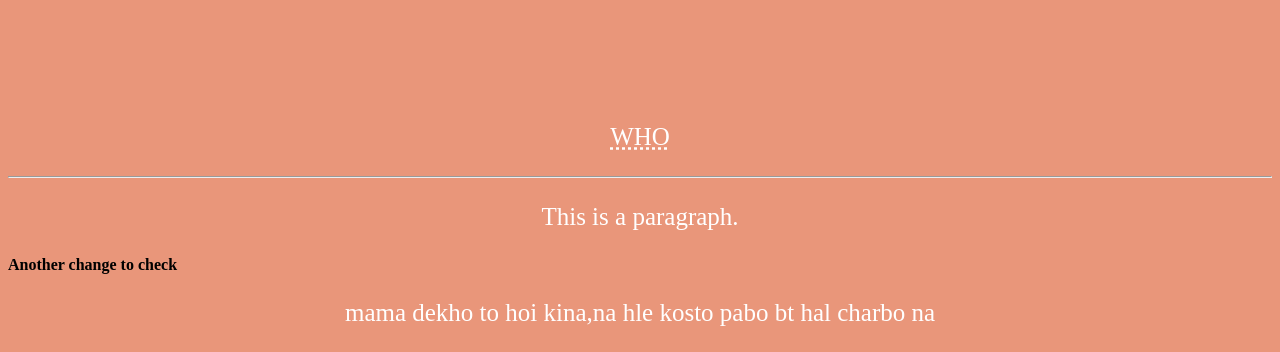
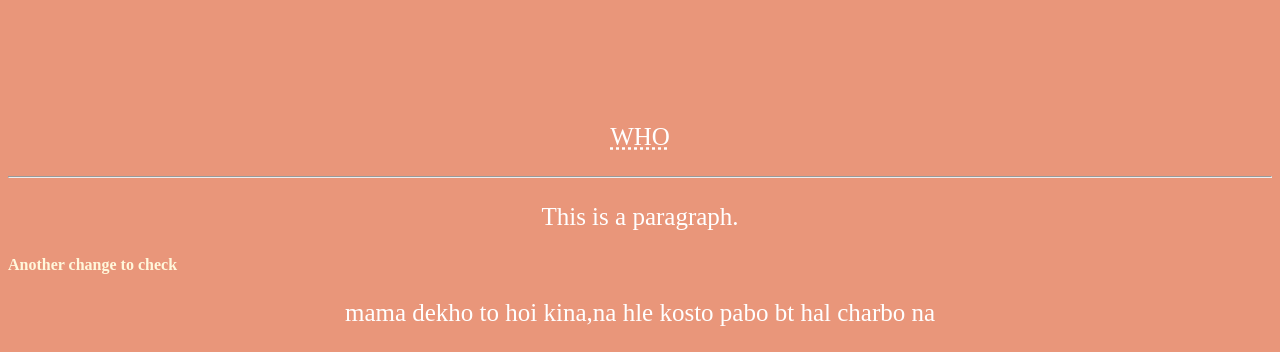
Before and after one commit to Sobujmisty/Tutorial-repo1, a plain HTML site: page index.html in a window 1280 px wide. Shown: the part 752-1104 px from the top of the page. Drawn offline with Linux system fonts and the light colour scheme; files that its build step writes are made by us from their sources.

Commit message:
css changes

```diff
--- a/style.css
+++ b/style.css
@@ -36,3 +36,6 @@ font-size: 25px;
 h2{text-align: center;}
 .T{color: tomato;
 font-family: 'Trebuchet MS', 'Lucida Sans Unicode', 'Lucida Grande', 'Lucida Sans', Arial, sans-serif;}
+h4{
+    color: cornsilk;
+    }
```
